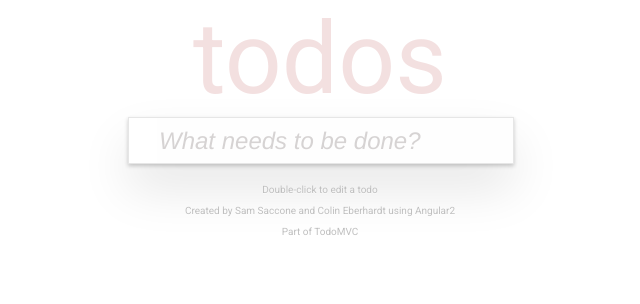
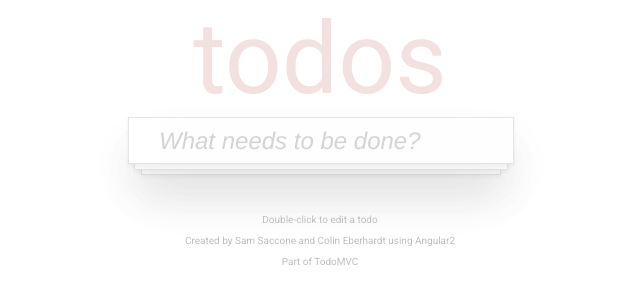
Before and after one commit to maya91ns/todo-tasks-app, an Angular app: page / in a window 1280 px wide. Shown: the top 304 px of the page, without its empty margins (320-960 px from the left). Built offline with nearby package versions, Linux system fonts and the light colour scheme.

Commit message:
table layers added

```diff
--- a/src/app/app.component.html
+++ b/src/app/app.component.html
@@ -5,13 +5,12 @@
     </span>
   </div>
 
-  <!-- <div class="layers">
-    <div class="layer2"></div>
-    <div class="layer3"></div>
+  <div class="layer1">
     <app-todo-list-table></app-todo-list-table>
-  </div> -->
+  </div>
 
-  <app-todo-list-table></app-todo-list-table>
+  <div class="layer2"></div>
+  <div class="layer3"></div>
 
   <div class="footer-box">
     <div class="footer1-text">
--- a/src/app/app.component.scss
+++ b/src/app/app.component.scss
@@ -18,7 +18,8 @@
     display: flex;
     flex-direction: column;
     justify-content: center;
-    margin-top: 20px;
+    margin-top: 50px;
+    z-index: 10;
 }
 
 .footer1-text {
@@ -61,34 +62,30 @@ a:hover {
     text-shadow: 0 1px 0 rgb(255 255 255 / 50%);
 }
 
-// .layer1 {
-//     // position: absolute;
-//     // width: 30%;
-//     // margin: 0 35% 0 35%;
-//     // border: 1px solid #e6e6e6;
-//     // box-shadow: 0 2px 4px 0 rgb(0 0 0 / 20%), 0 25px 50px 0 rgb(0 0 0 / 10%);
-//     // height: 50px;
-//     z-index: 1;
-// }
+.layer1 {
+    z-index: 4;
+}
 
-// .layer2 {
-//     position: absolute;
-//     width: 30%;
-//     margin: 0 35% 0 35%;
-//     border: 1px solid #e6e6e6;
-//     box-shadow: 0 2px 4px 0 rgb(0 0 0 / 20%), 0 25px 50px 0 rgb(0 0 0 / 10%);
-//     height: 55px;
-//     position: absolute;
-//     z-index: 2;
-// }
+.layer2 {
+    display: block;
+    position: absolute;
+    width: 29%;
+    margin: 30px 35.5% 0 35.5%;
+    border: 1px solid #e6e6e6;
+    box-shadow: 0 2px 4px 0 rgb(0 0 0 / 5%), 0 25px 50px 0 rgb(0 0 0 / 5%);
+    height: 41px;
+    z-index: 3;
+    background-color:#fff;
+}
 
-// .layer2 {
-//     position: absolute;
-//     width: 30%;
-//     margin: 0 35% 0 35%;
-//     border: 1px solid #e6e6e6;
-//     box-shadow: 0 2px 4px 0 rgb(0 0 0 / 20%), 0 25px 50px 0 rgb(0 0 0 / 10%);
-//     height: 55px;
-//     position: absolute;
-//     z-index: 3;
-// }
+.layer3 {
+    display: block;
+    position: absolute;
+    width: 28%;
+    margin: 30px 36% 0 36%;
+    border: 1px solid #e6e6e6;
+    box-shadow: 0 2px 4px 0 rgb(0 0 0 / 5%), 0 25px 50px 0 rgb(0 0 0 / 5%);
+    height: 51px;
+    z-index: 2;
+    background-color:#fff;
+}
--- a/src/app/todo-list-table/todo-list-table.component.scss
+++ b/src/app/todo-list-table/todo-list-table.component.scss
@@ -1,9 +1,3 @@
-.content {
-    display: flex;
-    flex-direction: column;
-    justify-content: center;
-}
-
 .content-table {
     display: grid;
     width: 30%;
@@ -11,8 +5,8 @@
     grid-template-rows: 45px;
     margin: 0 35% 0 35%;
     border: 1px solid #e6e6e6;
-    box-shadow: 0 2px 4px 0 rgb(0 0 0 / 20%), 0 25px 50px 0 rgb(0 0 0 / 10%);
-    z-index: 1;
+    box-shadow: 0 2px 4px 0 rgb(0 0 0 / 5%), 0 25px 50px 0 rgb(0 0 0 / 5%);
+    background-color: #fff;
 }
 
 .tasks-table {
@@ -41,7 +35,7 @@
 
     &.double-clicked {
         border: 1px solid #000;
-        box-shadow: 0 2px 4px 0 rgb(0 0 0 / 20%), 0 25px 50px 0 rgb(0 0 0 / 10%);
+        box-shadow: 0 2px 4px 0 rgb(0 0 0 / 5%), 0 25px 50px 0 rgb(0 0 0 / 5%);
     }
 
     &.strike-through {
```
